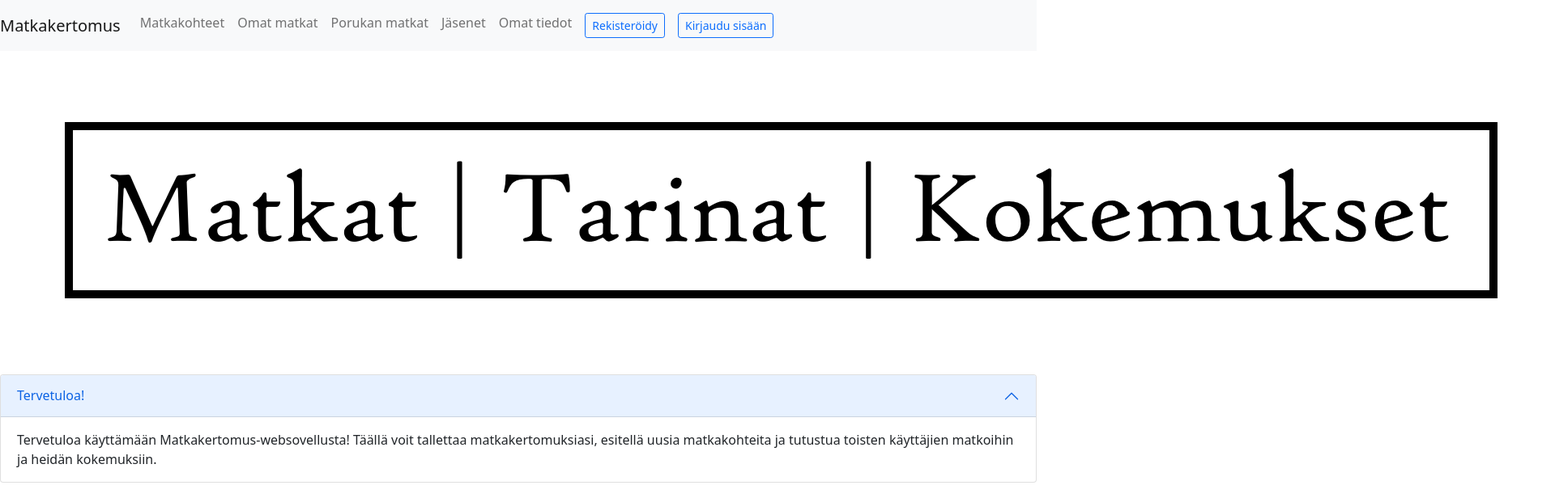
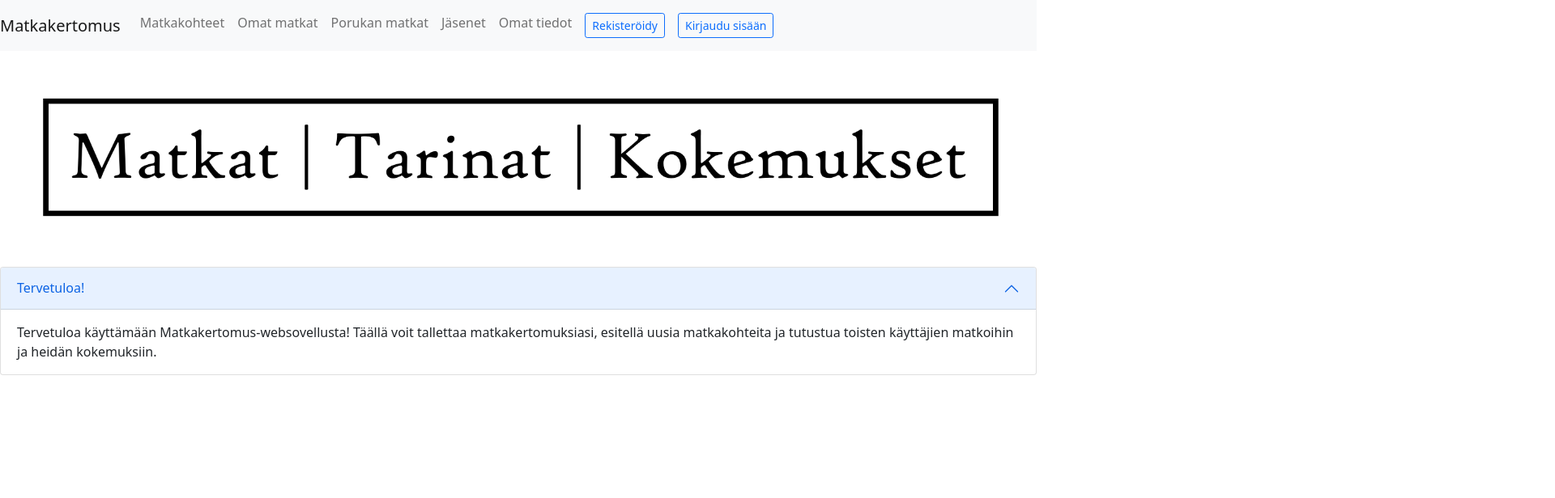
Before and after one commit to OttoH97/Software-production-1, a React (Create React App) app: page / in a window 1280 px wide. Shown: the top 616 px of the page at 81% size, 1920 px wide, since content can reach past the window. Built offline with nearby package versions, Linux system fonts and the light colour scheme.

Commit message:
banneri kuvan muokkausta

```diff
--- a/src/kotisivut_sivu.js
+++ b/src/kotisivut_sivu.js
@@ -8,7 +8,7 @@ import { Nav } from 'react-bootstrap';
 import { NavDropdown } from 'react-bootstrap';
 import { Form, Button, Row, Col, FloatingLabel } from 'react-bootstrap';
 import { Accordion } from 'react-bootstrap';
-import { Image } from 'react-bootstrap/Image';
+import { Image } from 'react-bootstrap';
 import pic from './banner.png';
 import { Link } from "react-router-dom";
 import { Modal } from 'react-bootstrap';
@@ -112,9 +112,9 @@ function Kotisivut() {
                     </Modal.Footer>
                 </Modal>
                 <Row>
-                    <div className='text-center'>
-                        <img src={pic} alt="" /><br />
-                    </div>
+                    <Container fluid='md'>
+                            <Image className='img-fluid' src={pic} alt="" /><br />
+                    </Container>
                 </Row>
                 <Row>
                     <Accordion defaultActiveKey="0">
```
